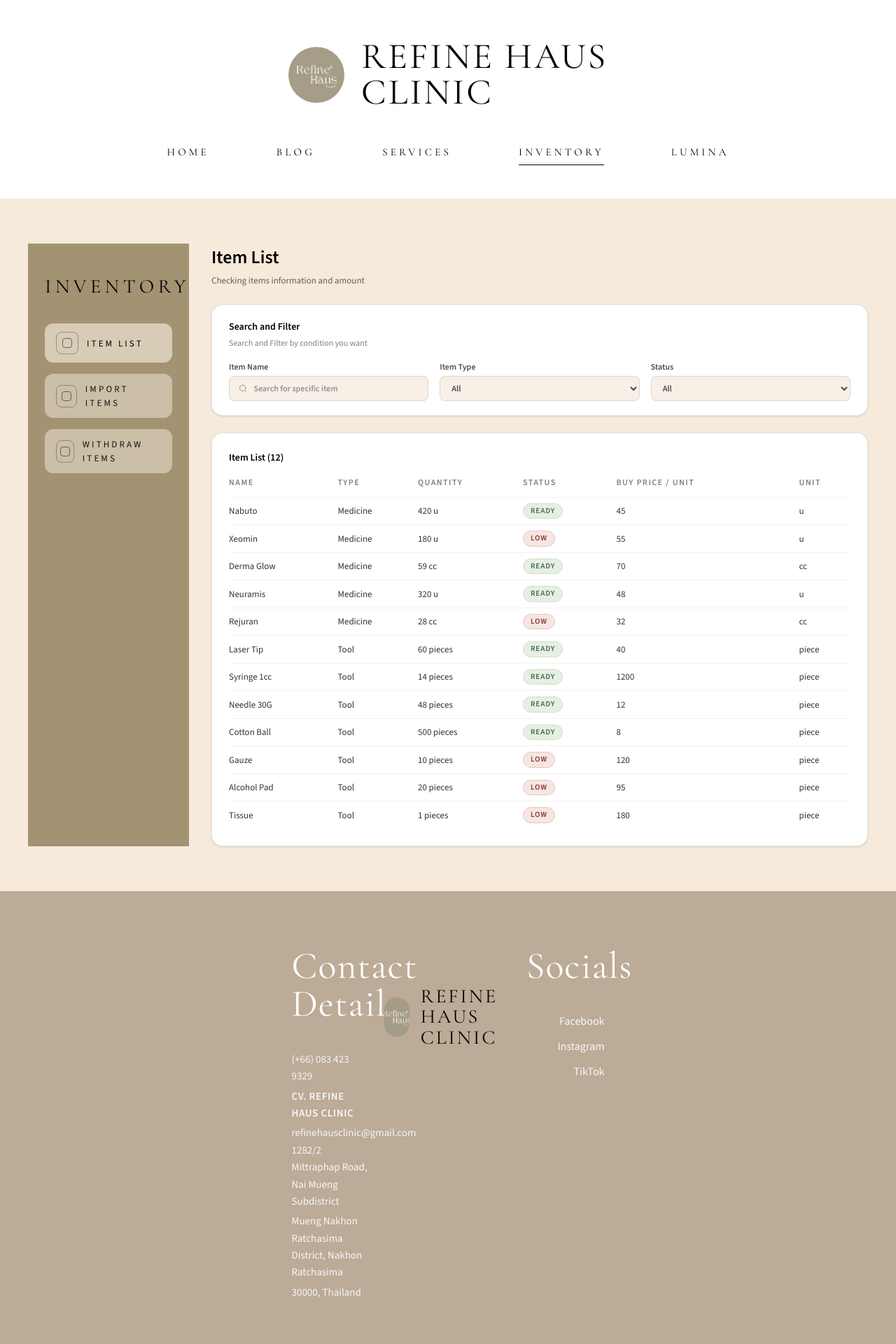
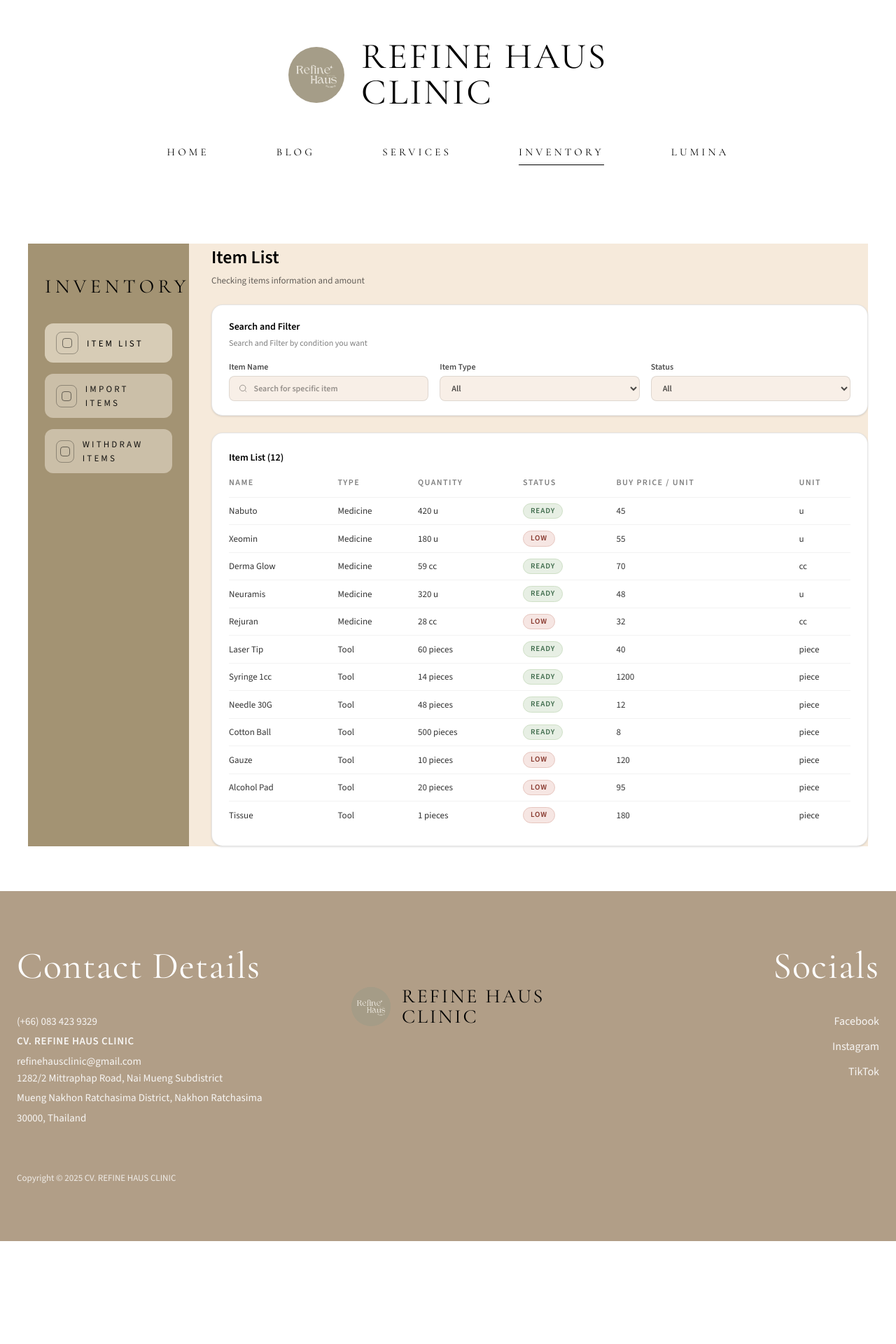
Before and after one commit to ndstt/refine-haus-clinic, a React app in the folder frontend/: page /inventory in a window 1280 px wide. Shown: the top 1920 px of the page at 70% size. After the commit the page ends 1773 px from the top, so only its background shows below. Built offline with nearby package versions, Linux system fonts and the light colour scheme; the HTML template or start-up script is replaced by a standard one.

Commit message:
refactor layout styles in Header, Footer, and InventoryPage components for improved responsiveness

```diff
--- a/frontend/src/components/Header.jsx
+++ b/frontend/src/components/Header.jsx
@@ -12,7 +12,7 @@
 export default function Header() {
   return (
     <header className="w-full bg-white">
-      <div className="mx-auto flex max-w-495 flex-col items-center px-6 pb-10 pt-12 sm:pb-12 sm:pt-14">
+      <div className="mx-auto flex w-full max-w-[1200px] flex-col items-center px-6 pb-10 pt-12 sm:pb-12 sm:pt-14">
         <div className="flex items-center justify-center gap-5 sm:gap-6">
           <div className="grid h-16 w-16 place-items-center overflow-hidden rounded-full bg-[#b9ab93] sm:h-20 sm:w-20">
             <img
@@ -32,7 +32,7 @@
           </div>
         </div>
 
-        <nav className="mt-10 flex flex-wrap items-center justify-center gap-x-14 gap-y-4 font-luxury text-[13px] uppercase tracking-[0.28em] text-black sm:mt-12 sm:gap-x-20 sm:text-[14px] md:gap-x-24 md:text-[15px]">
+        <nav className="mt-10 flex w-full flex-wrap items-center justify-center gap-x-14 gap-y-4 font-luxury text-[13px] uppercase tracking-[0.28em] text-black sm:mt-12 sm:gap-x-20 sm:text-[14px] md:gap-x-24 md:text-[15px]">
           {NAV.map((item) => (
             <NavLink
               key={item.key}
--- a/frontend/src/components/footer.jsx
+++ b/frontend/src/components/footer.jsx
@@ -2,8 +2,8 @@
 
 export default function Footer() {
   return (
-    <footer id="contact" className="w-full bg-[#b19e87dd] text-white">
-      <div className="mx-auto max-w-[495px] px-6 py-16 sm:py-20">
+    <footer id="contact" className="w-full bg-[#B19E87] text-white">
+      <div className="mx-auto max-w-495 px-6 py-16 sm:py-20">
         <div className="grid gap-14 lg:grid-cols-3 lg:items-start">
           <div>
             <h2 className="font-luxury text-[44px] leading-none tracking-[0.02em] sm:text-[54px]">
--- a/frontend/src/components/inventoryPage.jsx
+++ b/frontend/src/components/inventoryPage.jsx
@@ -146,8 +146,9 @@
   }, [q, typeFilter, statusFilter]);
 
   return (
-    <section className="bg-[#f6eadb] px-6 py-14 sm:py-16">
-      <div className="mx-auto flex w-full max-w-[1200px] flex-col gap-8 lg:flex-row lg:items-stretch">
+    <section className="px-6 py-14 sm:py-16">
+      <div className="mx-auto w-full max-w-[1200px] bg-[#f6eadb]">
+        <div className="flex w-full flex-col gap-8 lg:flex-row lg:items-stretch">
         <aside className="w-full bg-[#a39373] px-6 py-8 lg:w-[230px] lg:py-10">
           <div className="font-luxury text-[28px] uppercase tracking-[0.2em] text-black">
             Inventory
@@ -549,6 +550,7 @@
           )}
         </div>
       </div>
+      </div>
     </section>
   );
 }
```
